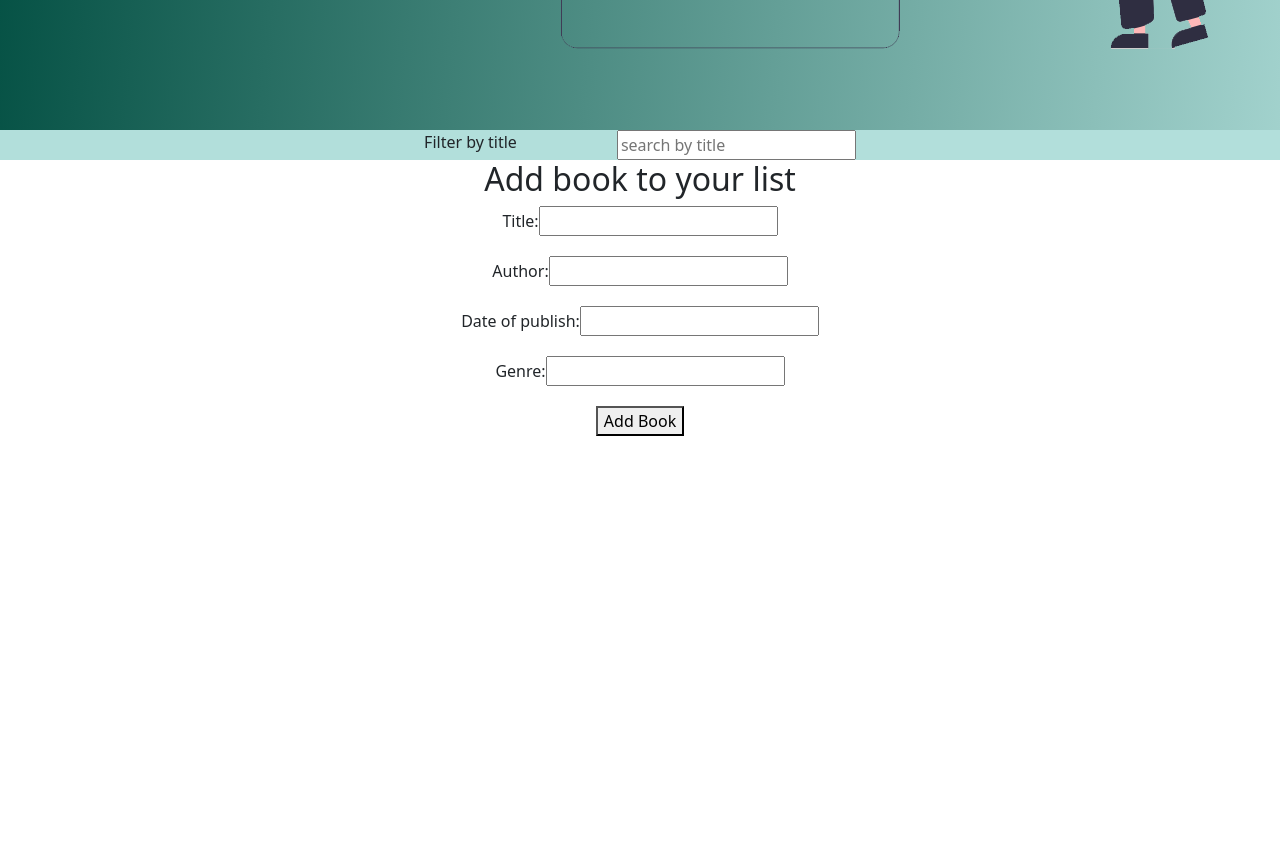
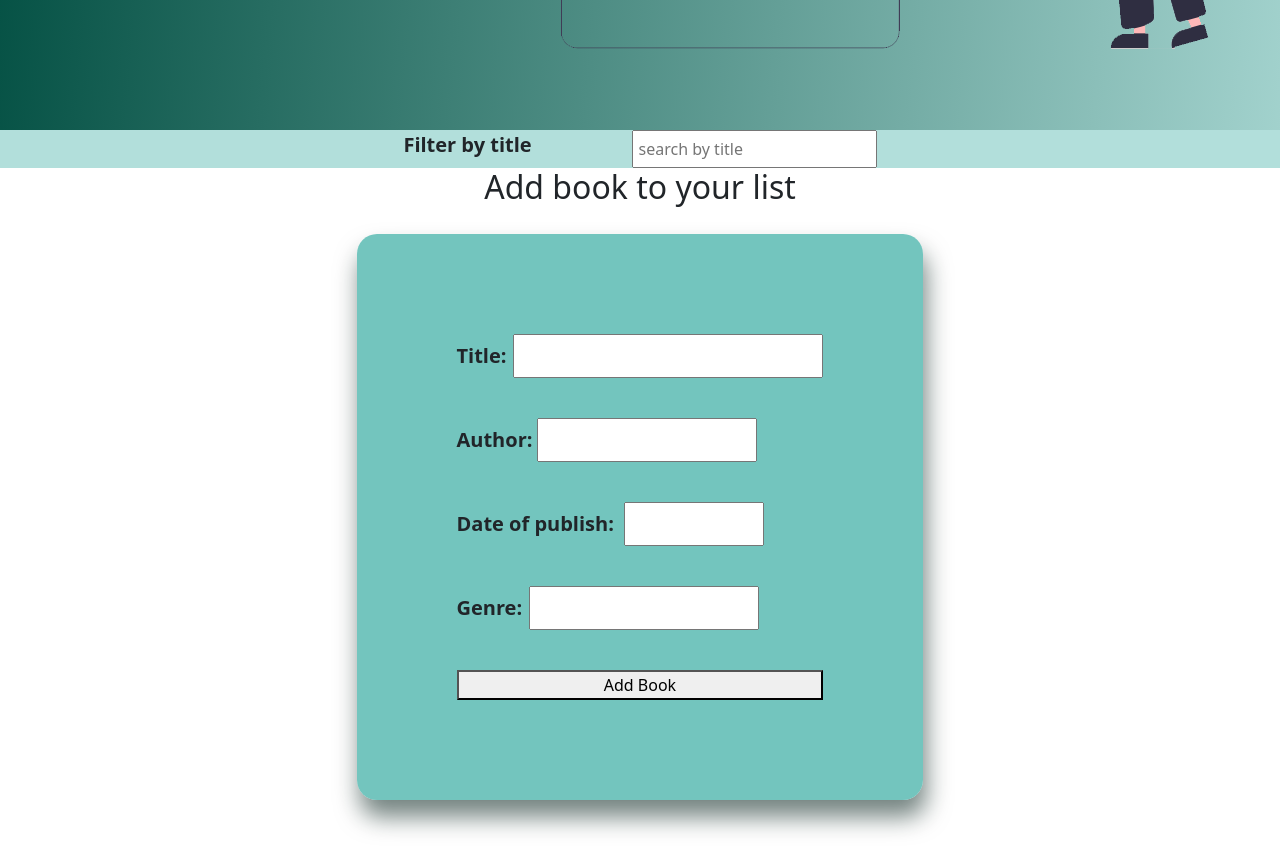
Before and after one commit to NataliaJeszke/library-app-react, a React (Create React App) app: page / in a window 1280 px wide. Shown: the part 680-1530 px from the top of the page. Before the commit the page ends 1116 px from the top, so only its background shows below. Built offline with nearby package versions, Linux system fonts and the light colour scheme.

Commit message:
form styling

```diff
--- a/src/AppStyle.module.css
+++ b/src/AppStyle.module.css
@@ -1,3 +1,6 @@
+:root{
+    --bgColor: #E0F2F1;
+}
 body{
-    background-color: #E0F2F1;
+    background-color: var(--bgColor)
 }
--- a/src/containers/BookMetadataInput/BookMetadataInput.jsx
+++ b/src/containers/BookMetadataInput/BookMetadataInput.jsx
@@ -17,27 +17,27 @@ export function BookMetadataInput(props) {
     console.log("submit");
   }
   return (
-    <form onSubmit={submit} className={formStyle.metadataForm}>
+    <form onSubmit={submit} className={formStyle.formBox}>
       <label>
         Title:
-        <input type="text" onChange={(event) => setTitle(event.target.value)} />
+        <input type="text" onChange={(event) => setTitle(event.target.value)} className={formStyle.title}/>
       </label>
       <label>
         Author:
         <input
           type="text"
-          onChange={(event) => setAuthor(event.target.value)}
+          onChange={(event) => setAuthor(event.target.value)} className={formStyle.author}
         />
       </label>
       <label>
         Date of publish:
-        <input type="text" onChange={(event) => setDate(event.target.value)} />
+        <input type="text" onChange={(event) => setDate(event.target.value)} className={formStyle.date}/>
       </label>
       <label>
         Genre:
-        <input type="text" onChange={(event) => setGenre(event.target.value)} />
+        <input type="text" onChange={(event) => setGenre(event.target.value)} className={formStyle.genre}/>
       </label>
-      <button type="submit" value="Submit">
+      <button type="submit" value="Submit" className={formStyle.button}>
         Add Book
       </button>
     </form>
--- a/src/containers/BookMetadataInput/BookMetadataInputStyle.module.css
+++ b/src/containers/BookMetadataInput/BookMetadataInputStyle.module.css
@@ -1,7 +1,43 @@
-.metadataForm{
-display: flex;
-flex-direction: column;
-gap: 20px;
-align-items: center;
-justify-content: center;
+:root{
+    --bgColorTile: #4db6acc8;
 }
+    label{
+        font-weight: bold;
+        font-size: 20px;
+    }
+
+    input{
+        padding: 5px;
+    }
+
+    .formBox{
+        box-shadow: 3px 17px 24px 0px rgba(0, 29, 24, 0.549);
+        border-radius: 20px;
+        display: flex;
+        flex-direction: column;
+        margin-bottom: 50px;
+        margin-top: 20px;
+        padding: 100px;
+        gap:40px;
+        background-color:var(--bgColorTile);
+
+    }
+
+    .date{
+      width: 140px;
+      margin-left: 10px;
+    }
+
+    .genre{
+        margin-left: 7px;
+        width: 230px
+    }
+
+    .author{
+        margin-left: 5px;
+        width: 220px
+    }
+
+    .title{
+        margin-left: 7px;
+    }
```
